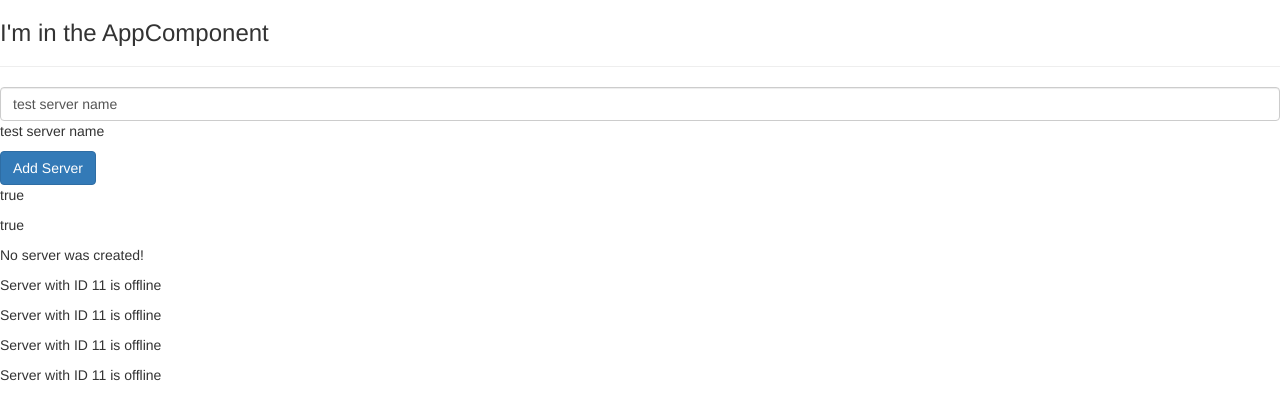
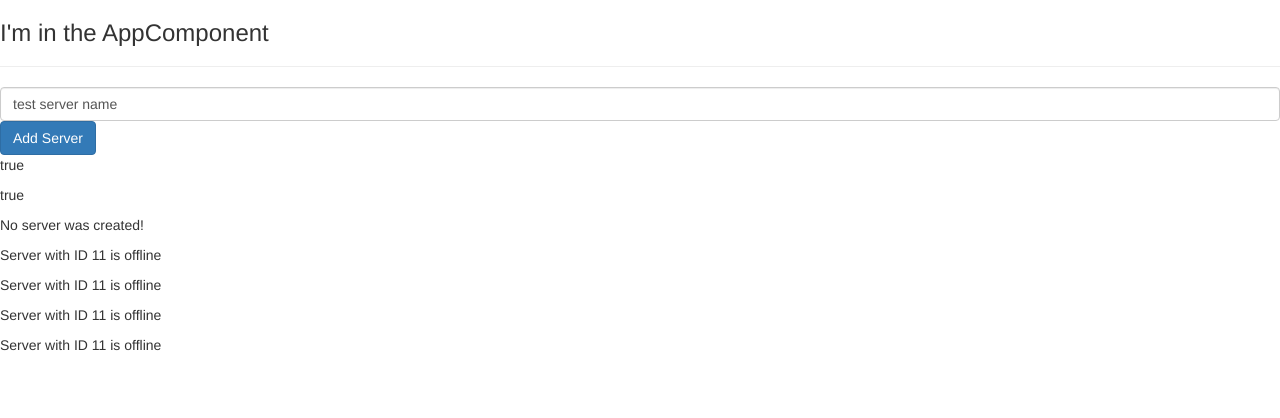
Before and after one commit to szerem/ngAngular5TheCompleteGuide, an Angular app in the folder my-first-app/: page / in a window 1280 px wide. Shown: the top 418 px of the page. Built offline with nearby package versions, Linux system fonts and the light colour scheme.

Commit message:
binding dwustronny

```diff
--- a/my-first-app/src/app/servers/servers.component.html
+++ b/my-first-app/src/app/servers/servers.component.html
@@ -4,7 +4,7 @@
 <input type="text"
         class="form-control"
         [(ngModel)]="serverName">
-<p>{{ serverName }}</p>
+<!-- <p>{{ serverName }}</p> -->
 <button class="btn btn-primary"
         [disabled]="!allowNewServer"
         (click)="onCreateServer()   "
--- a/my-first-app/src/app/servers/servers.component.ts
+++ b/my-first-app/src/app/servers/servers.component.ts
@@ -24,7 +24,7 @@
   }
 
   onCreateServer(){
-    this.serverCreationStatus = "Server was created !";
+    this.serverCreationStatus = "Server was created! Name is " + this.serverName;
   }
 
   // $event !!!           typu any
```
Also changed, not shown: my-first-app/binding.txt.
